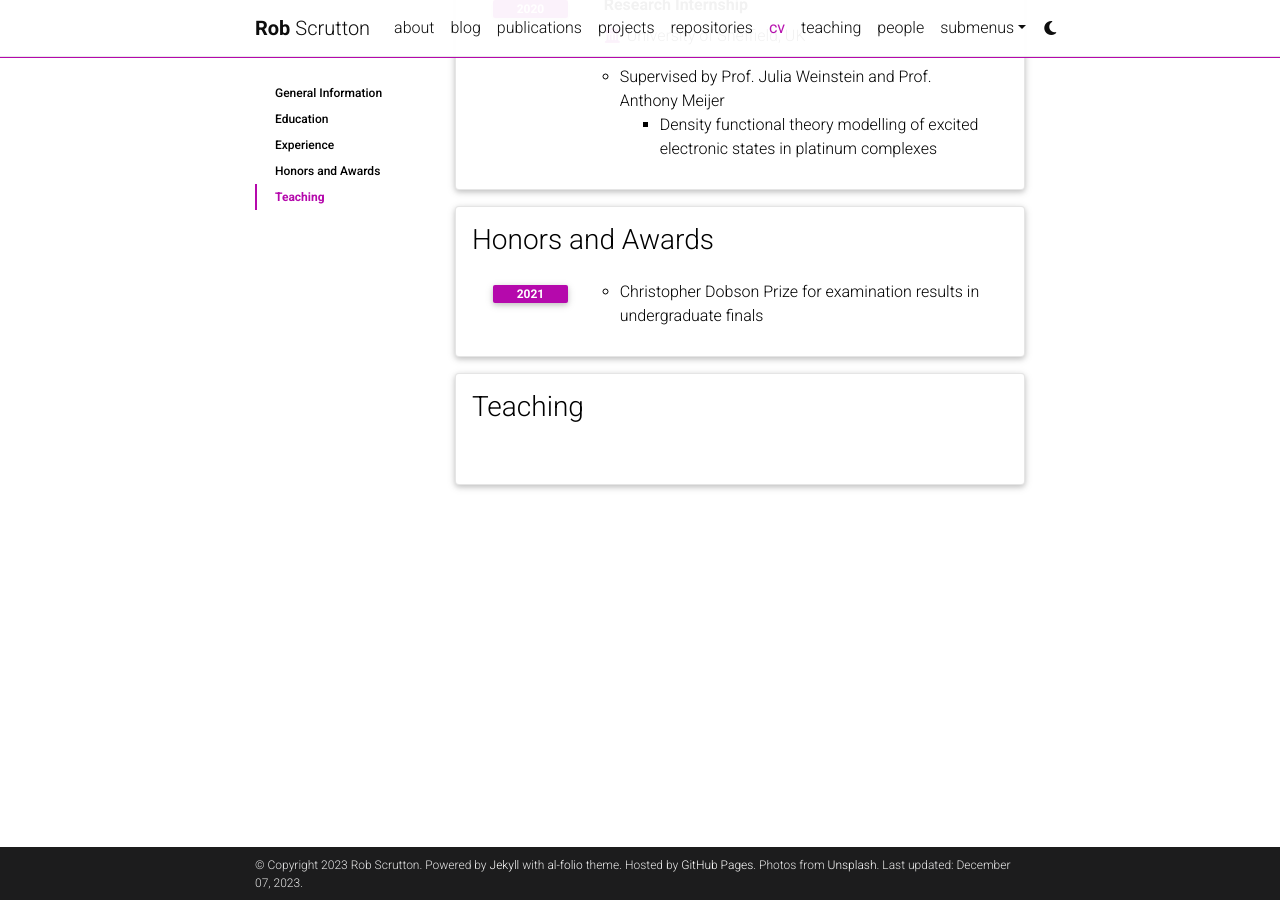
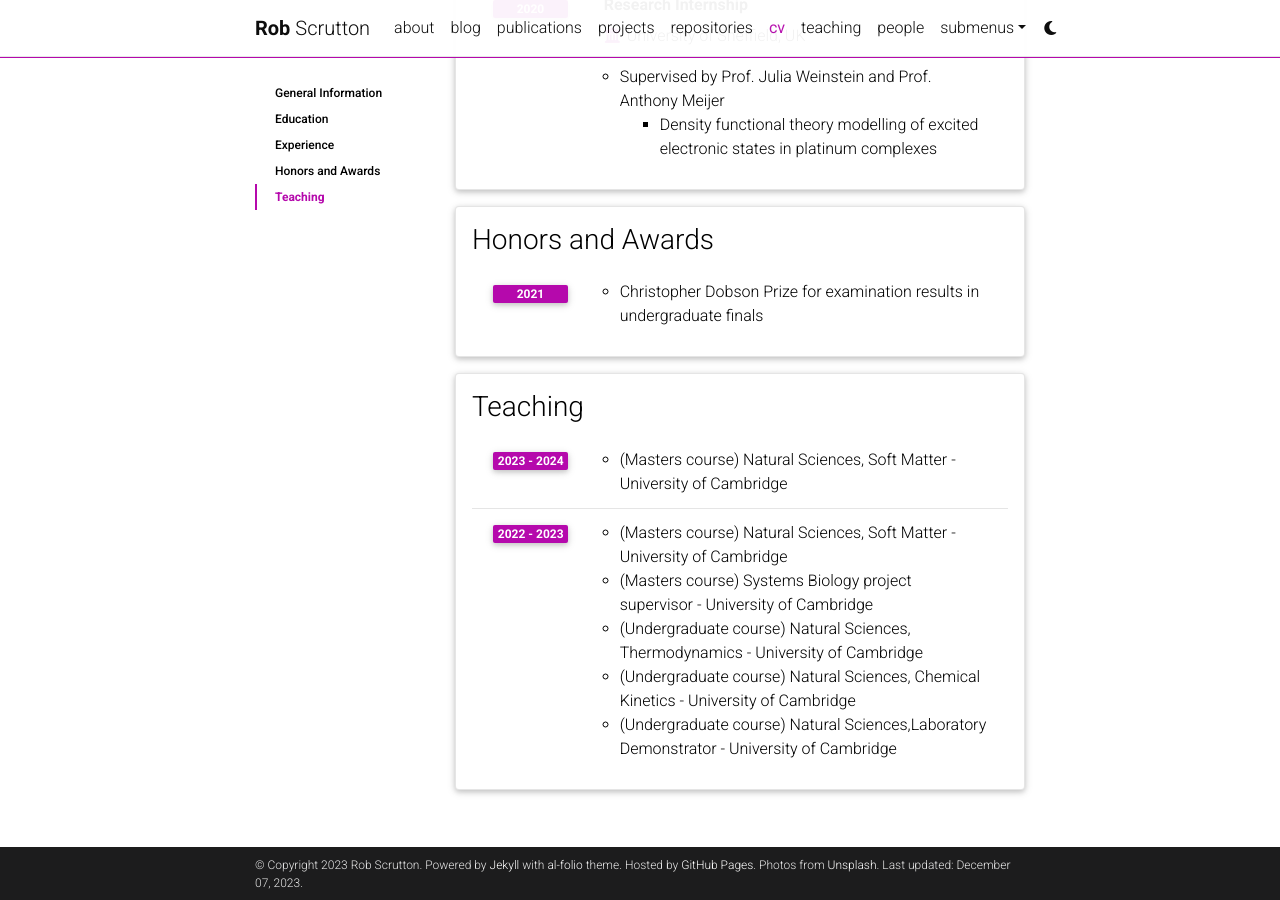
Before and after one commit to Rob-Scrutton/Rob-Scrutton.github.io, a Jekyll site: the page built from _pages/cv.md, in a window 1280 px wide and 900 px high, scrolled down 1291 px. Built offline with Jekyll 4.4.1, drawn with Linux system fonts in a browser that asks for light colours; comment, search, counter and statistics services are not loaded; a style sheet for code colours, icons or effects is not loaded.

Commit message:
Update cv.yml

```diff
--- a/_data/cv.yml
+++ b/_data/cv.yml
@@ -50,16 +50,15 @@
         - Christopher Dobson Prize for examination results in undergraduate finals
 
 - title: Teaching
-  type: map
+  type: time_table
   contents:
-    - title: Masters courses
-      institution: University of Cambridge, UK
-      contents:
-        - Natural Sciences (Soft Matter) 2022 - 2024
-        - Systems Biology project supervisor 2022 - 2023
-    - title: Undergraduate courses
-      institution: University of Cambridge, UK
-      contents:
-        - Natural Sciences (Thermodynamics) 2022 - 2023
-        - Natural Sciences (Chemical Kinetics) 2022 - 2023
-        - Natural Sciences (Laboratory Demonstrator) 2022 - 2023
+    - year: 2023 - 2024
+      items:
+        - (Masters course) Natural Sciences, Soft Matter - University of Cambridge
+    - year: 2022 - 2023
+      items:
+        - (Masters course) Natural Sciences, Soft Matter - University of Cambridge
+        - (Masters course) Systems Biology project supervisor - University of Cambridge
+        - (Undergraduate course) Natural Sciences, Thermodynamics - University of Cambridge
+        - (Undergraduate course) Natural Sciences, Chemical Kinetics - University of Cambridge
+        - (Undergraduate course) Natural Sciences,Laboratory Demonstrator - University of Cambridge
```
